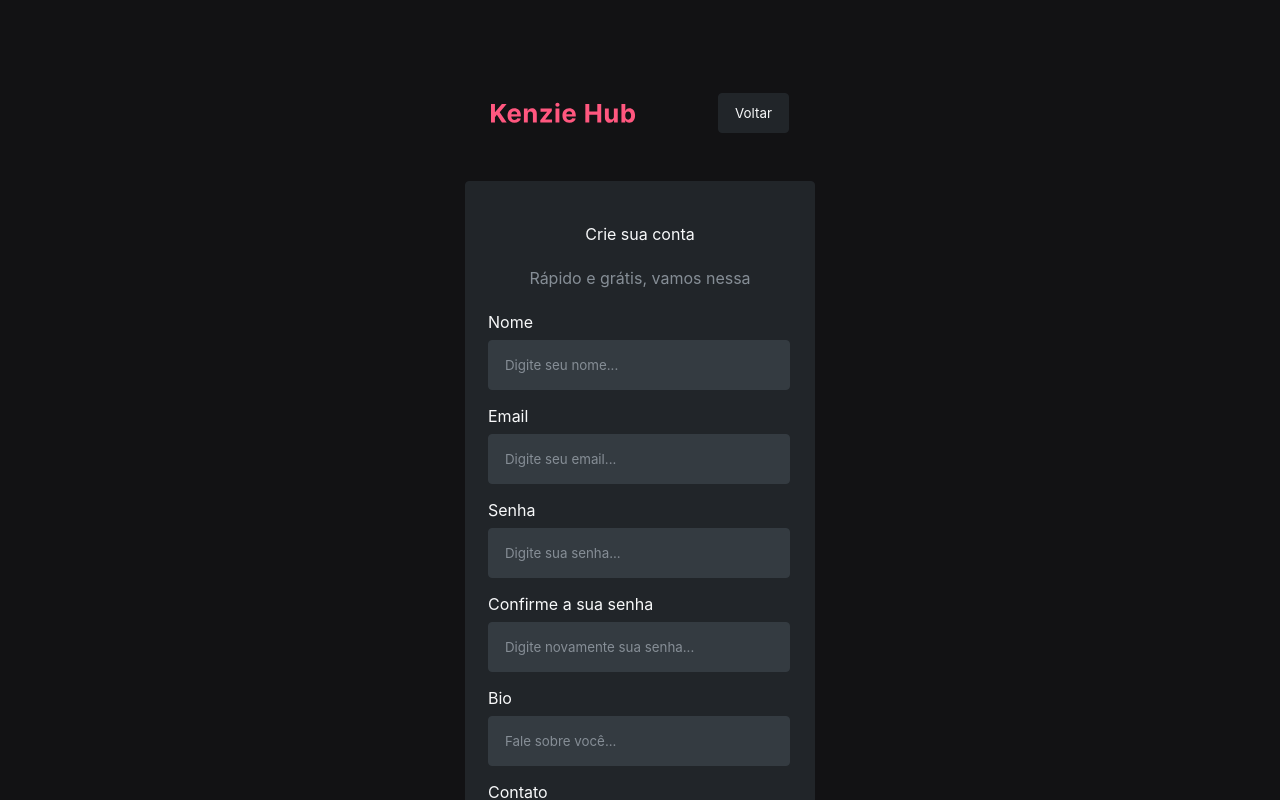
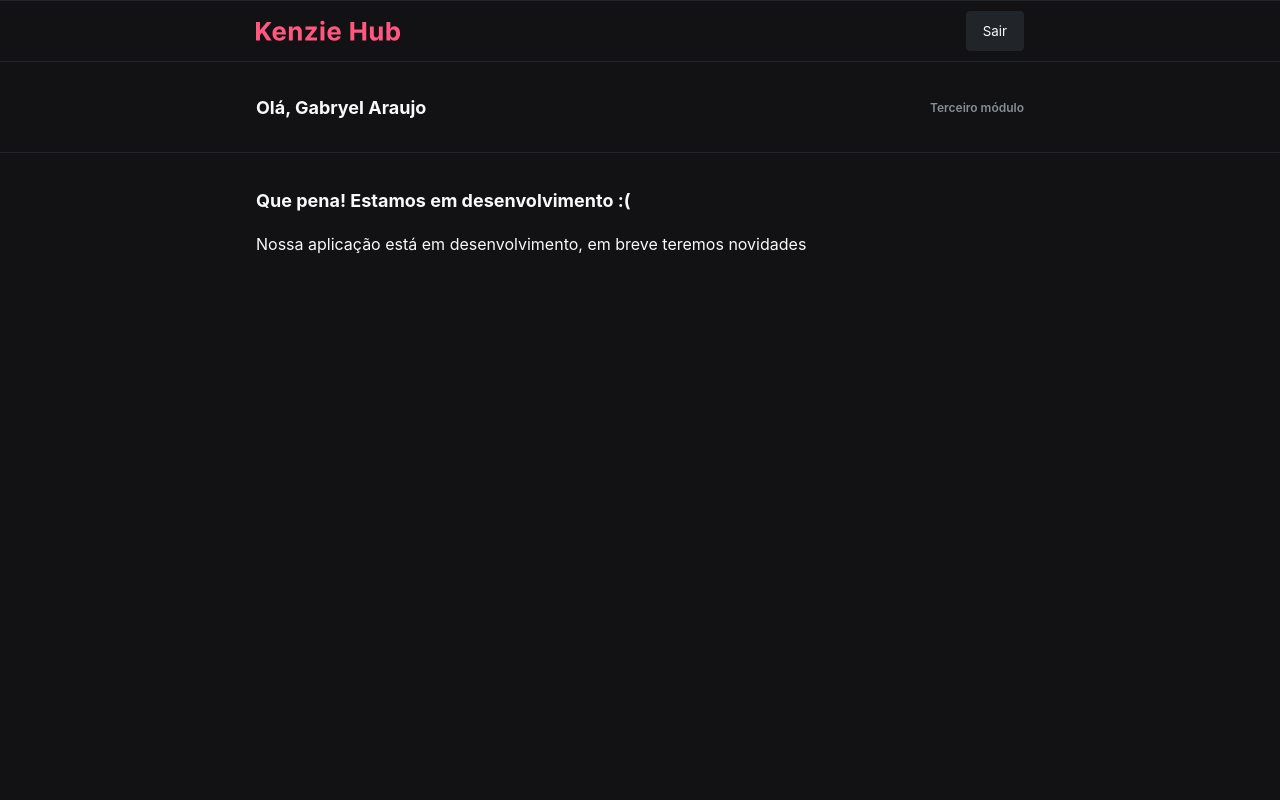
Before and after one commit to gabryelmaraujo/dev-skills, a React (Create React App) app in the folder kenzie-hub/: page / in a window 1280 px wide. Shown: the top 800 px of the page. Built offline with nearby package versions, Linux system fonts and the light colour scheme.

Commit message:
feat: main page styles

```diff
--- a/kenzie-hub/src/App.jsx
+++ b/kenzie-hub/src/App.jsx
@@ -4,6 +4,7 @@ import GlobalStyles from './styles/global';
 
 import LoginPage from './pages/LoginPage';
 import RegisterPage from './pages/RegisterPage';
+import MainPage from './pages/MainPage';
 
 function App() {
   return (
@@ -13,7 +14,9 @@ function App() {
       <main className='appMain'>
       {/* <LoginPage/> */}
 
-      <RegisterPage/>
+      {/* <RegisterPage/> */}
+
+      <MainPage/>
 
       </main>
 
--- /dev/null
+++ b/kenzie-hub/src/Components/MainPageHeader/index.jsx
@@ -0,0 +1,20 @@
+import BackToLoginBttn from "../BackToLoginBttn"
+import logoImg from "../../assets/Logo.svg"
+import StyledMainPageHeader from "./styles"
+
+const MainPageHeader = () => {
+
+return (
+
+    <StyledMainPageHeader className="MainPageHeader">
+        <div className="mpHeaderContainer">
+            <img src={logoImg} alt="" />
+
+            <BackToLoginBttn text={"Sair"}/>
+        </div>
+    </StyledMainPageHeader>
+)
+
+}
+
+export default MainPageHeader
--- /dev/null
+++ b/kenzie-hub/src/Components/MainPageHeader/styles.js
@@ -0,0 +1,30 @@
+import styled from "styled-components";
+
+const StyledMainPageHeader = styled.header`
+
+    width: 100%;
+    height: 3.75rem;
+
+    display: flex;
+    justify-content: center;
+    align-items: center;
+
+    border-top: 0.06rem solid var(--grey-3);
+    border-bottom: 0.06rem solid var(--grey-3);
+
+    .mpHeaderContainer{
+        width: 60%;
+
+        display: flex;
+        justify-content: space-between;
+
+        margin: 0 auto;
+    }
+
+    .mpHeaderContainer img, div, button{
+        margin: 0;
+    }
+
+`
+
+export default StyledMainPageHeader
--- /dev/null
+++ b/kenzie-hub/src/Components/MainPageUserSection/index.jsx
@@ -0,0 +1,20 @@
+import UserSectionStyles from "./styles"
+
+
+
+const MainPageUserSection = () => {
+
+return (
+
+    <UserSectionStyles className="MainPageUserSection">
+        <div className="userSectionContainer">
+            <p className="hiUserParag">Olá, Gabryel Araujo</p>
+
+            <p className="userKenzieModule">Terceiro módulo</p>
+        </div>
+    </UserSectionStyles>
+)
+
+}
+
+export default MainPageUserSection
--- /dev/null
+++ b/kenzie-hub/src/Components/MainPageUserSection/styles.js
@@ -0,0 +1,37 @@
+import styled from "styled-components";
+
+
+const UserSectionStyles = styled.section`
+
+    width: 100%;
+    height: 5.625rem;
+    border-bottom: 0.06rem solid var(--grey-3);
+
+    margin-bottom: 2.313rem;
+
+    .userSectionContainer{
+        width: 60%;
+        height: 100%;
+        display: flex;
+        align-items: center;
+        justify-content: space-between;
+    }
+
+    .userSectionContainer p{
+        margin: 0;
+    }
+
+    .hiUserParag{
+        color: var(--grey-0);
+        font-weight: var(--font-w-1);
+        font-size: var(--font-s-1);
+    }
+
+    .userKenzieModule{
+        color: var(--grey-1);
+        font-weight: var(--font-w-2);
+        font-size: var(--font-s-4);
+    }
+`
+
+export default UserSectionStyles
--- /dev/null
+++ b/kenzie-hub/src/Components/RegisterBttn/index.jsx
@@ -0,0 +1,13 @@
+
+
+const RegisterButton = () => {
+
+return(
+    <>
+        <button className="registerBttn">Cadastrar</button>
+    </>
+)
+
+}
+
+export default RegisterButton
--- a/kenzie-hub/src/Components/RegisterForm/index.jsx
+++ b/kenzie-hub/src/Components/RegisterForm/index.jsx
@@ -1,3 +1,4 @@
+import RegisterButton from "../RegisterBttn";
 import StyledForm from "./styles";
 
 const RegisterForm = () => {
@@ -39,7 +40,7 @@ const RegisterForm = () => {
         <option value="M6">Módulo 6</option>
       </select>
       </div>
-      <button className="registerBttn">Cadastrar</button>
+      <RegisterButton/>
     </StyledForm>
   );
 };
--- a/kenzie-hub/src/pages/MainPage/index.jsx
+++ b/kenzie-hub/src/pages/MainPage/index.jsx
@@ -0,0 +1,30 @@
+
+
+import MainPageHeader from "../../Components/MainPageHeader"
+import MainPageUserSection from "../../Components/MainPageUserSection"
+import MainPageContainer from "./styles"
+
+const MainPage = () => {
+
+return(
+
+    <MainPageContainer className="MainPageContainer">
+
+        <MainPageHeader/>
+
+        <main className="MainPageMain">
+            <MainPageUserSection/>
+
+            <section className="developingSection">
+                <h1>Que pena! Estamos em desenvolvimento :(</h1>
+                <p>Nossa aplicação está em desenvolvimento, em breve teremos novidades</p>
+            </section>
+        </main>
+
+    </MainPageContainer>
+
+)
+
+}
+
+export default MainPage
--- a/kenzie-hub/src/pages/MainPage/styles.js
+++ b/kenzie-hub/src/pages/MainPage/styles.js
@@ -0,0 +1,27 @@
+import styled from "styled-components";
+
+
+const MainPageContainer = styled.div`
+
+    width: 100%;
+    height: 100%;
+
+    .developingSection{
+        width: 60%;
+    }
+    .developingSection h1{
+        color: var(--grey-0);
+        font-weight: var(--font-w-1);
+        font-size: var(--font-s-1);
+
+        margin-bottom: 1.438rem;
+    }
+    .developingSection p{
+        color: var(--grey-0);
+        font-weight: var(--font-w-4);
+        font-size: var(--font-s-2);
+    }
+
+`
+
+export default MainPageContainer
```
Lines whose indentation alone changed are shown as unchanged.
